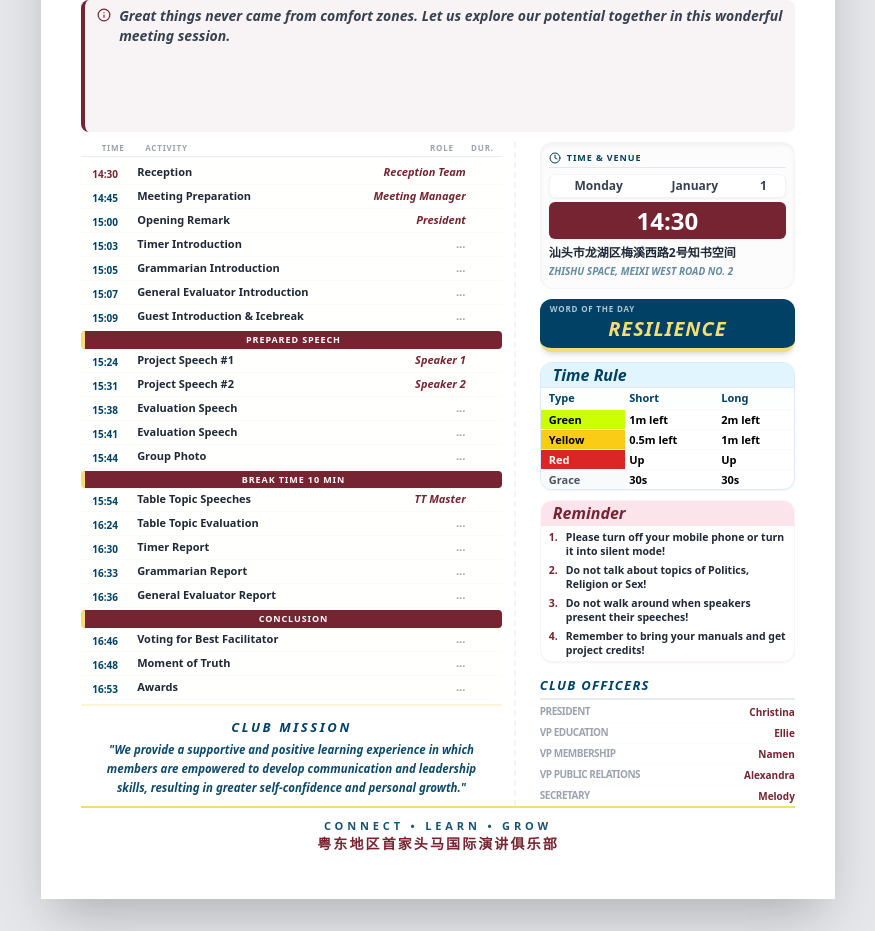
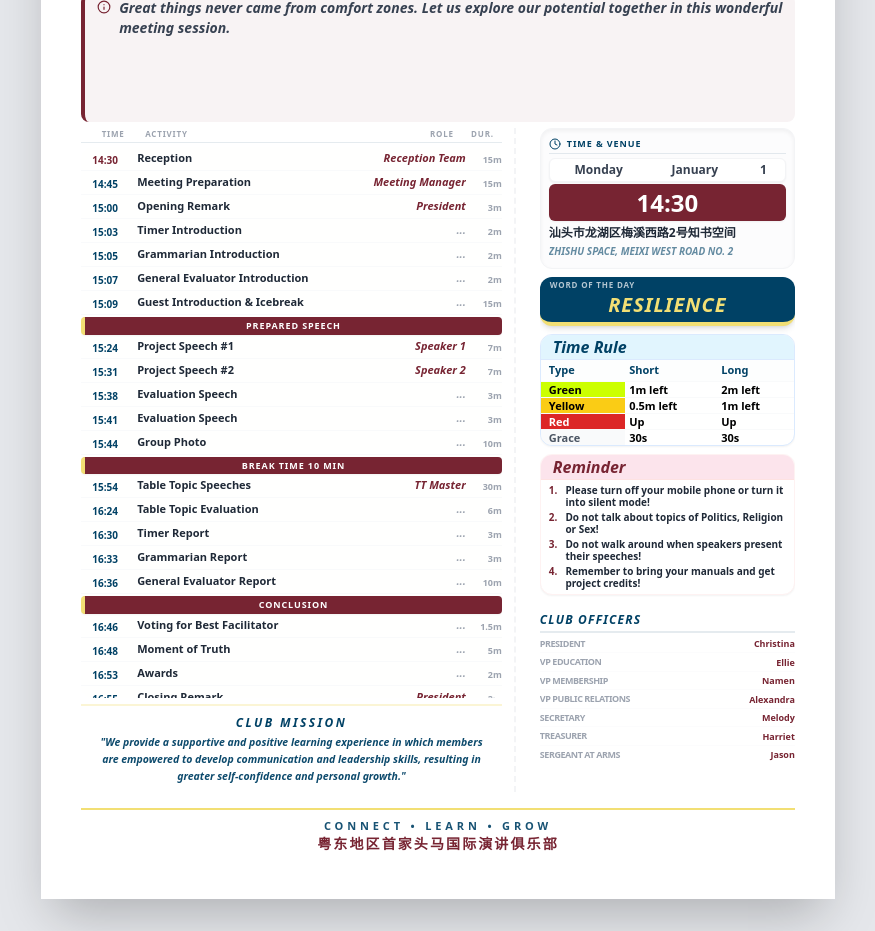
Before and after one commit to 347153245-alt/Chenyiyi, a React (Vite) app: page / in a window 1280 px wide. Shown: the part 320-1251 px from the top of the page, without its empty margins (202-1077 px from the left). Built offline with nearby package versions, Linux system fonts and the light colour scheme.

Commit message:
feat: Optimize print layout and storage key
Adjusts padding and margins in the print layout for better visual appeal. Updates the localStorage key to reflect the current version, ensuring data separation.

```diff
--- a/App.tsx
+++ b/App.tsx
@@ -30,7 +30,7 @@ const TMLogo = () => (
 );
 
 const App: React.FC = () => {
-  const STORAGE_KEY = 'sttm-agenda-v37-final';
+  const STORAGE_KEY = 'sttm-agenda-v38-print-optimized';
   const introRef = useRef<HTMLTextAreaElement>(null);
   const paperRef = useRef<HTMLDivElement>(null);
 
@@ -184,11 +184,11 @@ const App: React.FC = () => {
       {/* Main A4 Paper Area */}
       <div
         ref={paperRef}
-        className="bg-white w-[210mm] h-[297mm] p-8 md:p-10 shadow-2xl print-container relative flex flex-col border-t-[14px] border-[#772432] box-border overflow-hidden"
+        className="bg-white w-[210mm] h-[297mm] p-8 md:p-10 pb-8 shadow-2xl print-container relative flex flex-col border-t-[14px] border-[#772432] box-border overflow-hidden"
       >
 
         {/* TOP HEADER */}
-        <div className="flex justify-between items-start mb-3 gap-6 shrink-0 border-b-2 border-gray-100 pb-3">
+        <div className="flex justify-between items-start mb-2.5 gap-6 shrink-0 border-b-2 border-gray-100 pb-2.5">
           <div className="w-40 shrink-0">
              <TMLogo />
           </div>
@@ -207,12 +207,12 @@ const App: React.FC = () => {
         </div>
 
         {/* Theme and Introduction */}
-        <div className="flex flex-col gap-1.5 mb-2.5 shrink-0">
+        <div className="flex flex-col gap-1 mb-1.5 shrink-0">
           <div className="flex items-baseline gap-3">
             <span className="text-lg font-black text-[#004165] shrink-0 uppercase italic tracking-wider leading-none">Theme:</span>
             <input className="text-2xl font-black text-[#772432] bg-transparent outline-none flex-grow border-b border-dashed border-gray-200 focus:border-[#772432] px-2 italic leading-none pb-0.5" value={info.theme} onChange={e => setInfo({...info, theme: e.target.value})} placeholder="Theme..." />
           </div>
-          <div className="bg-[#772432]/5 px-3 py-1.5 rounded-lg border-l-4 border-[#772432] flex items-start gap-2">
+          <div className="bg-[#772432]/5 px-3 py-1 rounded-lg border-l-4 border-[#772432] flex items-start gap-2">
              <Info className="text-[#772432] shrink-0 mt-0.5" size={14} />
              <textarea
               ref={introRef}
@@ -278,7 +278,7 @@ const App: React.FC = () => {
                           <textarea rows={1} className="w-full bg-transparent outline-none text-[11px] font-black text-[#772432] text-right italic resize-none overflow-hidden block pb-0.5 leading-tight" value={item.role} onInput={e => handleAutoHeight(e.target as HTMLTextAreaElement)} onChange={e => updateAgendaItem(item.id, 'role', e.target.value)} placeholder="..." />
                         </div>
                         <div className="w-8 text-right font-black text-gray-400 text-[9px] mt-0.5 shrink-0">
-                          <input className="w-full bg-transparent outline-none text-right" value={info.duration} onChange={e => updateAgendaItem(item.id, 'duration', e.target.value)} />
+                          <input className="w-full bg-transparent outline-none text-right" value={item.duration} onChange={e => updateAgendaItem(item.id, 'duration', e.target.value)} />
                         </div>
                       </div>
                     )}
@@ -287,24 +287,24 @@ const App: React.FC = () => {
               ))}
             </div>
 
-            {/* CLUB MISSION - ENLARGED AND BETTER SPACED */}
-            <div className="mt-1 pt-3 pb-2 text-center border-t-2 border-[#F2DF74]/30 shrink-0">
-               <h3 className="text-[#004165] font-black italic text-[13px] uppercase mb-1 tracking-[0.2em]">Club Mission</h3>
-               <p className="text-[#004165] font-black text-[11.5px] leading-relaxed italic opacity-95 px-6">
+            {/* CLUB MISSION - MOVED UP */}
+            <div className="mt-1.5 pt-2 pb-1.5 text-center border-t-2 border-[#F2DF74]/30 shrink-0">
+               <h3 className="text-[#004165] font-black italic text-[12px] uppercase mb-0.5 tracking-[0.2em]">Club Mission</h3>
+               <p className="text-[#004165] font-black text-[10.5px] leading-relaxed italic opacity-95 px-4">
                  "We provide a supportive and positive learning experience in which members are empowered to develop communication and leadership skills, resulting in greater self-confidence and personal growth."
                </p>
             </div>
           </div>
 
           {/* RIGHT SIDEBAR (37%) - REFINED VERTICAL FLOW */}
-          <div className="w-[37%] flex flex-col gap-2.5 overflow-hidden">
+          <div className="w-[37%] flex flex-col gap-2 overflow-hidden">
 
             {/* 1. Time & Venue */}
             <div className="bg-gray-50/50 p-2 rounded-xl border border-gray-100 shadow-inner shrink-0">
-              <div className="flex items-center gap-1.5 text-[#004165] font-black border-b border-[#004165]/10 pb-0.5 mb-1.5">
+              <div className="flex items-center gap-1.5 text-[#004165] font-black border-b border-[#004165]/10 pb-0.5 mb-1">
                 <Clock size={12}/> <span className="text-[9px] tracking-widest uppercase">Time & Venue</span>
               </div>
-              <div className="text-[9px] font-black text-gray-700 space-y-1">
+              <div className="text-[9px] font-black text-gray-700 space-y-0.5">
                 <div className="flex gap-1 bg-white p-0.5 rounded-md border border-gray-100 shadow-sm">
                   <select value={info.day} onChange={e => setInfo({...info, day: e.target.value})} className="bg-transparent border-none p-0 focus:ring-0 appearance-none flex-grow text-center text-[12px] font-black">{DAYS.map(d => <option key={d} value={d}>{d}</option>)}</select>
                   <select value={info.month} onChange={e => setInfo({...info, month: e.target.value})} className="bg-transparent border-none p-0 focus:ring-0 appearance-none flex-grow text-center text-[12px] font-black">{MONTHS.map(m => <option key={m} value={m}>{m}</option>)}</select>
@@ -314,14 +314,14 @@ const App: React.FC = () => {
                   <input className="bg-transparent outline-none w-20 font-black text-center text-2xl leading-none" value={info.time} onChange={e => setInfo({...info, time: e.target.value})} />
                 </div>
               </div>
-              <div className="text-[12px] leading-tight font-bold text-gray-800 space-y-0.5 mt-1.5">
+              <div className="text-[12px] leading-tight font-bold text-gray-800 space-y-0.5 mt-1">
                 <textarea className="w-full bg-transparent outline-none resize-none overflow-hidden p-0 border-none focus:ring-0 font-black leading-tight" rows={1} value={info.location} onInput={e => handleAutoHeight(e.target as HTMLTextAreaElement)} onChange={e => setInfo({...info, location: e.target.value})} />
                 <textarea className="w-full bg-transparent outline-none resize-none overflow-hidden p-0 border-none focus:ring-0 text-[#004165] text-[10px] uppercase font-black italic opacity-60 leading-tight" rows={1} value={info.locationEn} onInput={e => handleAutoHeight(e.target as HTMLTextAreaElement)} onChange={e => setInfo({...info, locationEn: e.target.value})} />
               </div>
             </div>
 
             {/* 2. Word of the Day */}
-            <div className="bg-[#004165] text-white px-2.5 py-1.5 rounded-xl border-b-4 border-[#F2DF74] shadow-md shrink-0">
+            <div className="bg-[#004165] text-white px-2.5 py-1 rounded-xl border-b-4 border-[#F2DF74] shadow-md shrink-0">
                <span className="text-[8px] font-black text-white/70 uppercase block mb-0.5 tracking-widest leading-none">Word of the Day</span>
                <input className="w-full bg-transparent outline-none text-xl font-black text-[#F2DF74] italic uppercase tracking-[0.05em] text-center leading-none" value={info.wordOfTheDay} onChange={e => setInfo({...info, wordOfTheDay: e.target.value})} />
             </div>
@@ -341,24 +341,24 @@ const App: React.FC = () => {
                 </thead>
                 <tbody>
                   <tr className="border-b border-gray-50">
-                    <td className="bg-[#ccff00] px-2 py-1 leading-none text-black">Green</td>
-                    <td className="px-1 py-1 leading-none">1m left</td>
-                    <td className="px-1 py-1 leading-none">2m left</td>
+                    <td className="bg-[#ccff00] px-2 py-0.5 leading-none text-black">Green</td>
+                    <td className="px-1 py-0.5 leading-none">1m left</td>
+                    <td className="px-1 py-0.5 leading-none">2m left</td>
                   </tr>
                   <tr className="border-b border-gray-50">
-                    <td className="bg-yellow-400 px-2 py-1 leading-none text-black">Yellow</td>
-                    <td className="px-1 py-1 leading-none">0.5m left</td>
-                    <td className="px-1 py-1 leading-none">1m left</td>
+                    <td className="bg-yellow-400 px-2 py-0.5 leading-none text-black">Yellow</td>
+                    <td className="px-1 py-0.5 leading-none">0.5m left</td>
+                    <td className="px-1 py-0.5 leading-none">1m left</td>
                   </tr>
                   <tr className="border-b border-gray-50">
-                    <td className="bg-red-600 text-white px-2 py-1 leading-none">Red</td>
-                    <td className="px-1 py-1 leading-none">Up</td>
-                    <td className="px-1 py-1 leading-none">Up</td>
+                    <td className="bg-red-600 text-white px-2 py-0.5 leading-none">Red</td>
+                    <td className="px-1 py-0.5 leading-none">Up</td>
+                    <td className="px-1 py-0.5 leading-none">Up</td>
                   </tr>
                   <tr>
-                    <td className="bg-gray-50 px-2 py-1 text-gray-600 leading-none">Grace</td>
-                    <td className="px-1 py-1 leading-none">30s</td>
-                    <td className="px-1 py-1 leading-none">30s</td>
+                    <td className="bg-gray-50 px-2 py-0.5 text-gray-600 leading-none">Grace</td>
+                    <td className="px-1 py-0.5 leading-none">30s</td>
+                    <td className="px-1 py-0.5 leading-none">30s</td>
                   </tr>
                 </tbody>
               </table>
@@ -369,7 +369,7 @@ const App: React.FC = () => {
               <div className="bg-[#fce4ec] px-3 py-1 border-b border-red-100">
                 <h3 className="font-bold italic text-base text-[#772432] leading-none">Reminder</h3>
               </div>
-              <div className="p-2 py-1 space-y-1 text-[10.5px] font-bold text-gray-800 leading-snug">
+              <div className="p-2 py-1 space-y-0.5 text-[10px] font-bold text-gray-800 leading-tight">
                 {reminders.map((r, idx) => (
                   <div key={idx} className="flex gap-2 items-start">
                     <span className="shrink-0 text-[#772432] font-black">{idx + 1}.</span>
@@ -379,14 +379,14 @@ const App: React.FC = () => {
               </div>
             </div>
 
-            {/* 5. Club Officers */}
-            <div className="mt-auto pt-1 shrink-0 overflow-hidden">
-               <h3 className="text-[#004165] font-black italic text-[13px] uppercase mb-1 tracking-[0.1em] border-b-2 border-[#004165]/10 pb-0.5">Club Officers</h3>
+            {/* 5. Club Officers - MOVED UP */}
+            <div className="mt-1 pt-1 shrink-0 overflow-hidden">
+               <h3 className="text-[#004165] font-black italic text-[12px] uppercase mb-1 tracking-[0.1em] border-b-2 border-[#004165]/10 pb-0.5">Club Officers</h3>
                <div className="space-y-0.5">
                   {officers.map((off, idx) => (
-                    <div key={idx} className="flex justify-between items-center text-[10px] font-black border-b border-gray-50/50 pb-0.5 last:border-0">
+                    <div key={idx} className="flex justify-between items-center text-[9px] font-black border-b border-gray-50/50 pb-0.5 last:border-0">
                       <span className="text-gray-400 uppercase w-[50%] tracking-tighter whitespace-nowrap overflow-hidden text-ellipsis">{off.role}</span>
-                      <input className="bg-transparent outline-none text-[#772432] text-right w-[50%] font-black border-none p-0 h-4 leading-none" value={off.name} onChange={e => {
+                      <input className="bg-transparent outline-none text-[#772432] text-right w-[50%] font-black border-none p-0 h-3 leading-none" value={off.name} onChange={e => {
                         const next = [...officers]; next[idx].name = e.target.value; setOfficers(next);
                       }} />
                     </div>
@@ -396,8 +396,8 @@ const App: React.FC = () => {
           </div>
         </div>
 
-        {/* BOTTOM BRANDING - MOVED LOWER & REDUCED CONTENT */}
-        <div className="mt-auto pt-3 border-t-2 border-[#F2DF74] flex flex-col items-center w-full shrink-0">
+        {/* BOTTOM BRANDING - MOVED UP AND MADE MORE COMPACT */}
+        <div className="mt-4 pt-2.5 border-t-2 border-[#F2DF74] flex flex-col items-center w-full shrink-0">
           <p className="text-[#004165] font-black text-[11px] tracking-[0.35em] uppercase leading-none mb-1 opacity-90">CONNECT • LEARN • GROW</p>
           <p className="text-[#772432] font-black text-[14px] tracking-[0.15em] uppercase leading-none mt-0.5 mb-2">粤东地区首家头马国际演讲俱乐部</p>
         </div>
```
